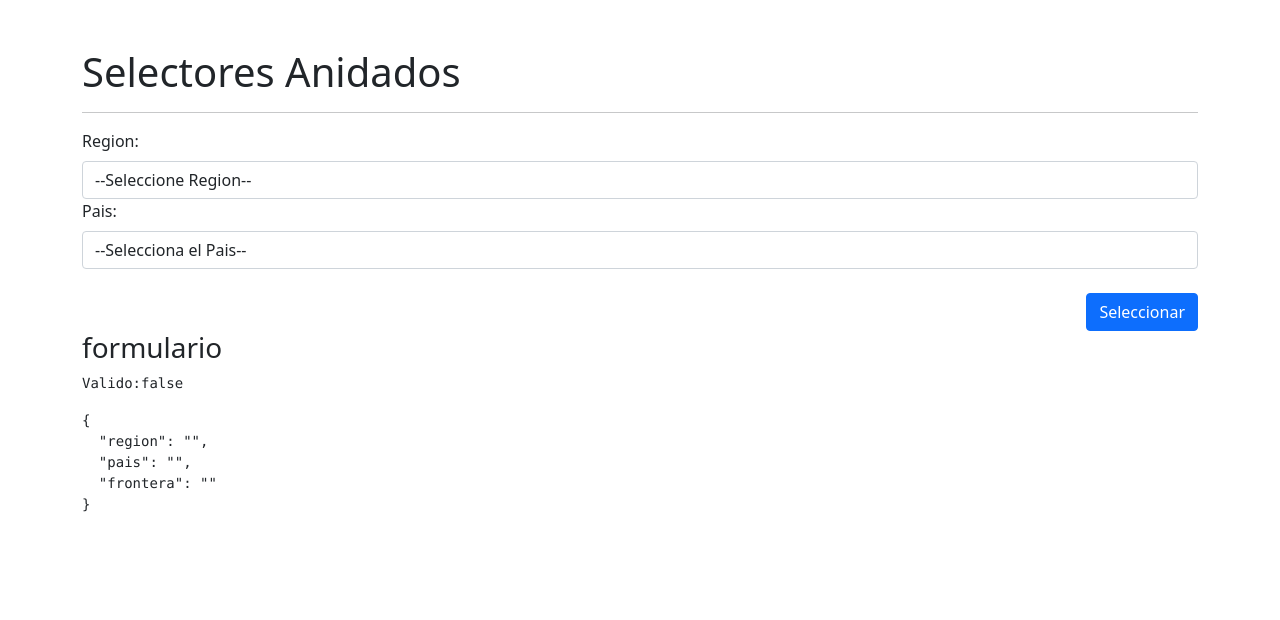
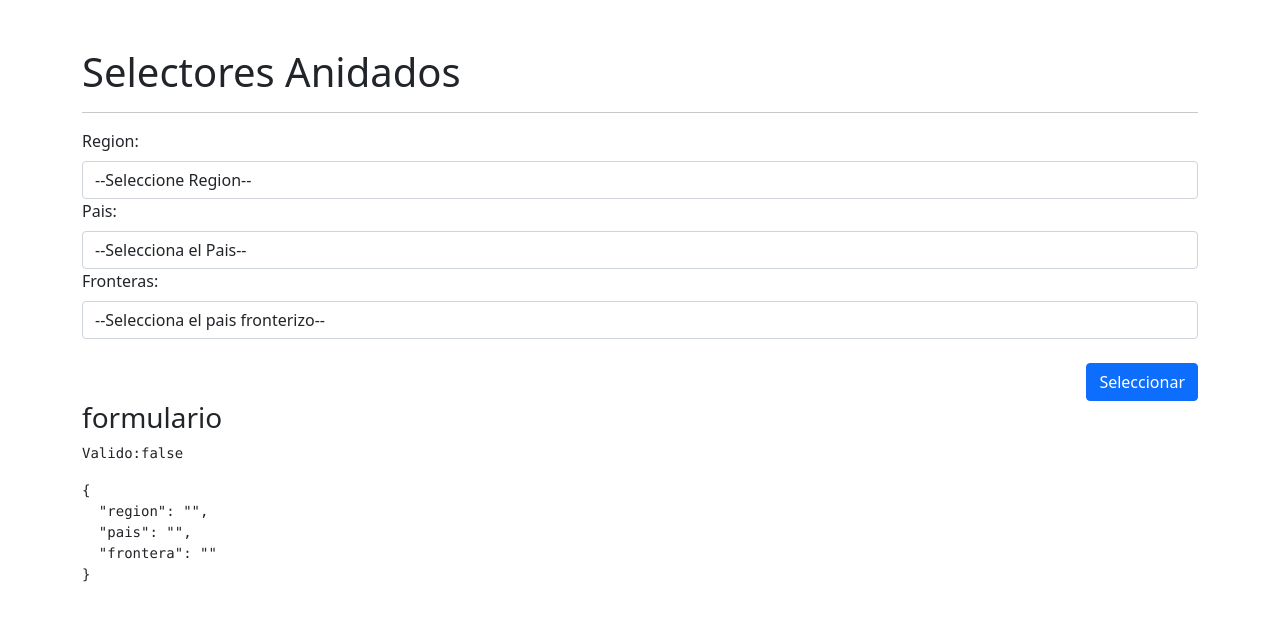
Before and after one commit to alejahndro02/selectores, an Angular app: page / in a window 1280 px wide. Shown: the top 620 px of the page. Built offline with nearby package versions, Linux system fonts and the light colour scheme.

Commit message:
se maqueto la seccion de fronteras

```diff
--- a/src/app/paises/pages/selector/selector.component.html
+++ b/src/app/paises/pages/selector/selector.component.html
@@ -15,7 +15,7 @@
             </select>
         </div>
     </div>
-    <!-- Seccioin -->
+    <!-- Seccioin Pais-->
     <div class="row">
         <div class="col">
             <label class="form-label">Pais:</label>
@@ -28,7 +28,19 @@
             </select>
         </div>
     </div>
+    <!-- Seccion Fronteras -->
+    <div class="row">
+        <div class="col">
+            <label class="form-label">Fronteras:</label>
+            <select class="form-control"
+                    formControlName="frontera">
+                <option value="">--Selecciona el pais fronterizo--</option>
 
+                <!-- <option *ngFor="let frontera of fronteras"
+                        [value]="frontera.cca3">{{frontera.name.common | json}}</option> -->
+            </select>
+        </div>
+    </div>
     <!-- Seccion Boton -->
     <div class="row mt-4">
         <div class="col">
```
